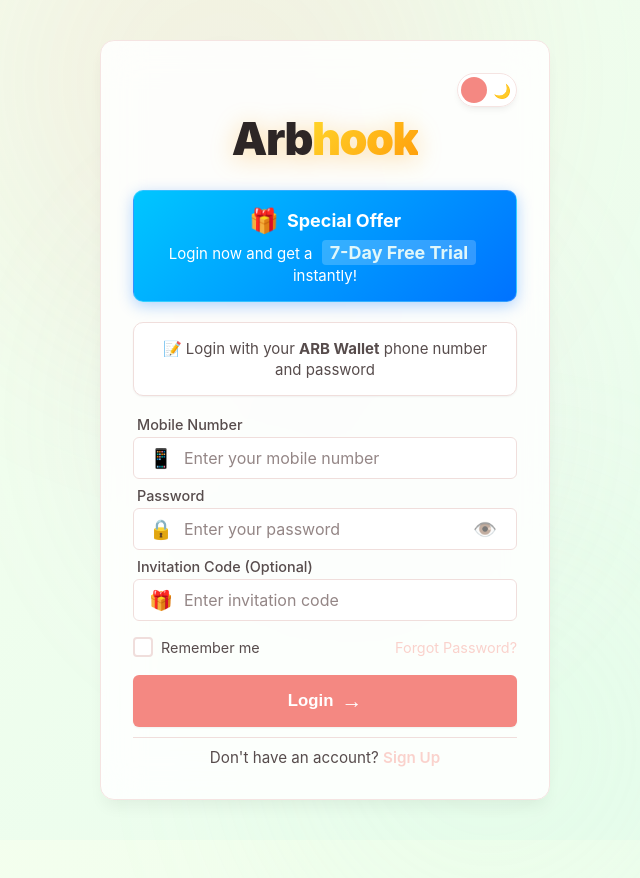
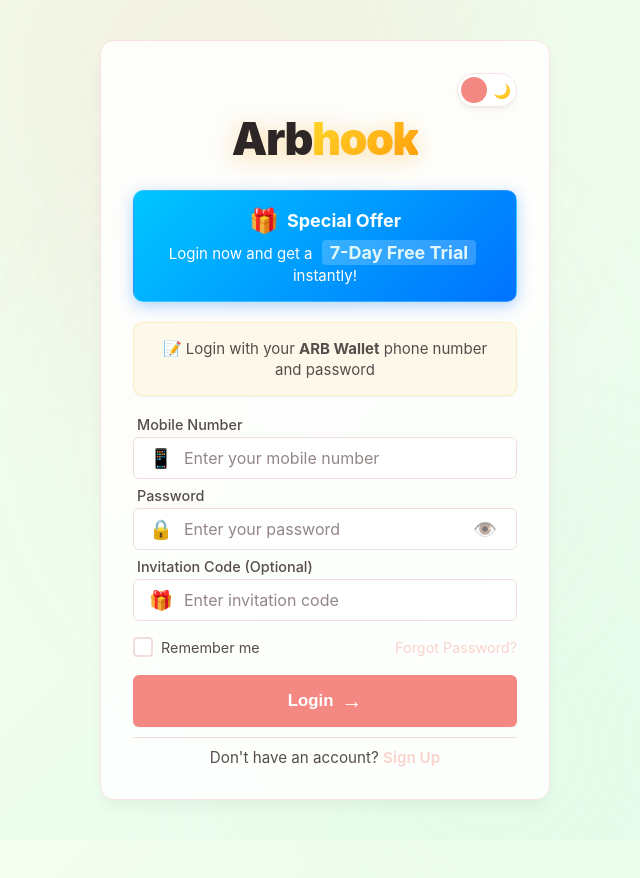
Before and after one commit to Bishek-lpu/arbhook-ui, a React (Vite) app: page /login in a window 1280 px wide. Shown: the top 878 px of the page, without its empty margins (315-955 px from the left). Built offline with nearby package versions, Linux system fonts and the light colour scheme.

Commit message:
fix login note banner

```diff
--- a/src/index.css
+++ b/src/index.css
@@ -332,9 +332,9 @@
 
 /* Note Banner */
 .banner-note {
-    background: var(--input-bg);
+    background: rgba(251, 191, 36, 0.08); /* Soft amber tint */
     color: var(--text-secondary);
-    border: 1px solid var(--input-border);
+    border: 1px solid rgba(251, 191, 36, 0.2);
     box-shadow: var(--shadow-sm);
     font-size: 0.9rem;
 }
```
